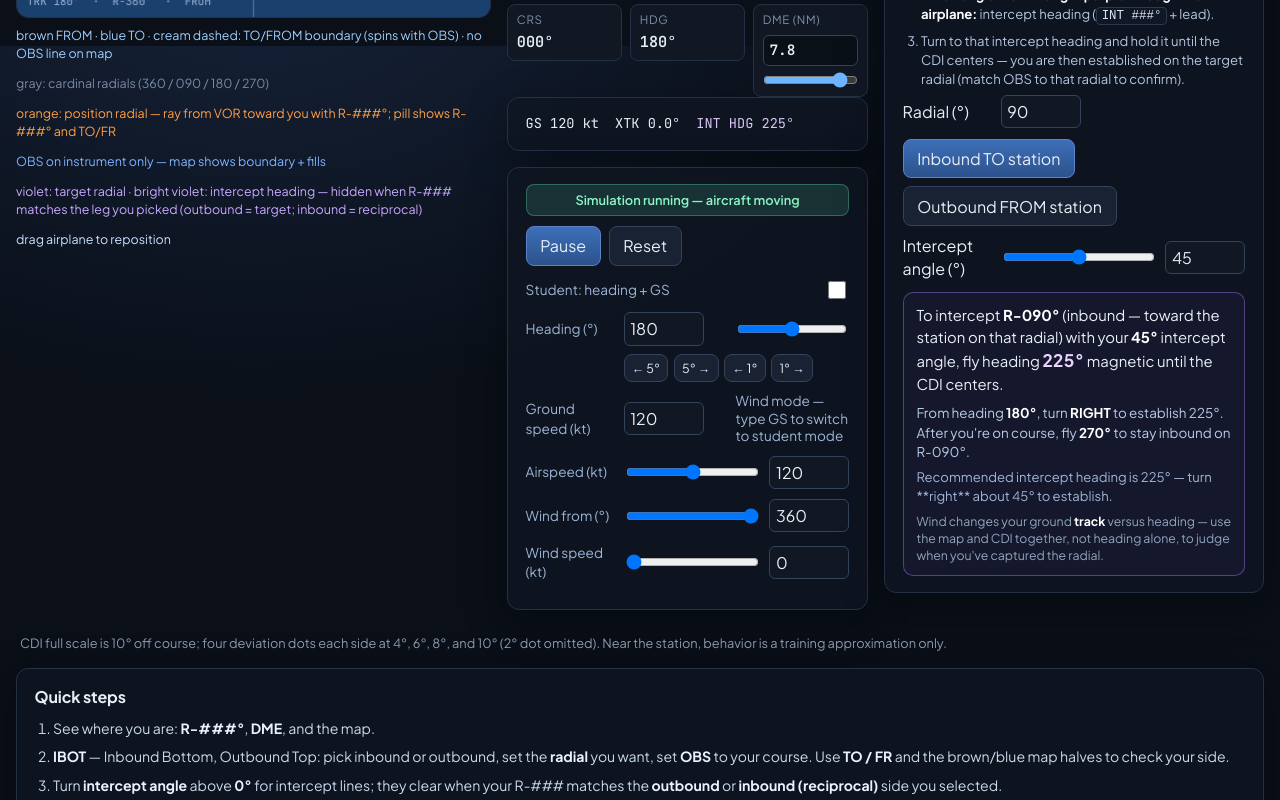
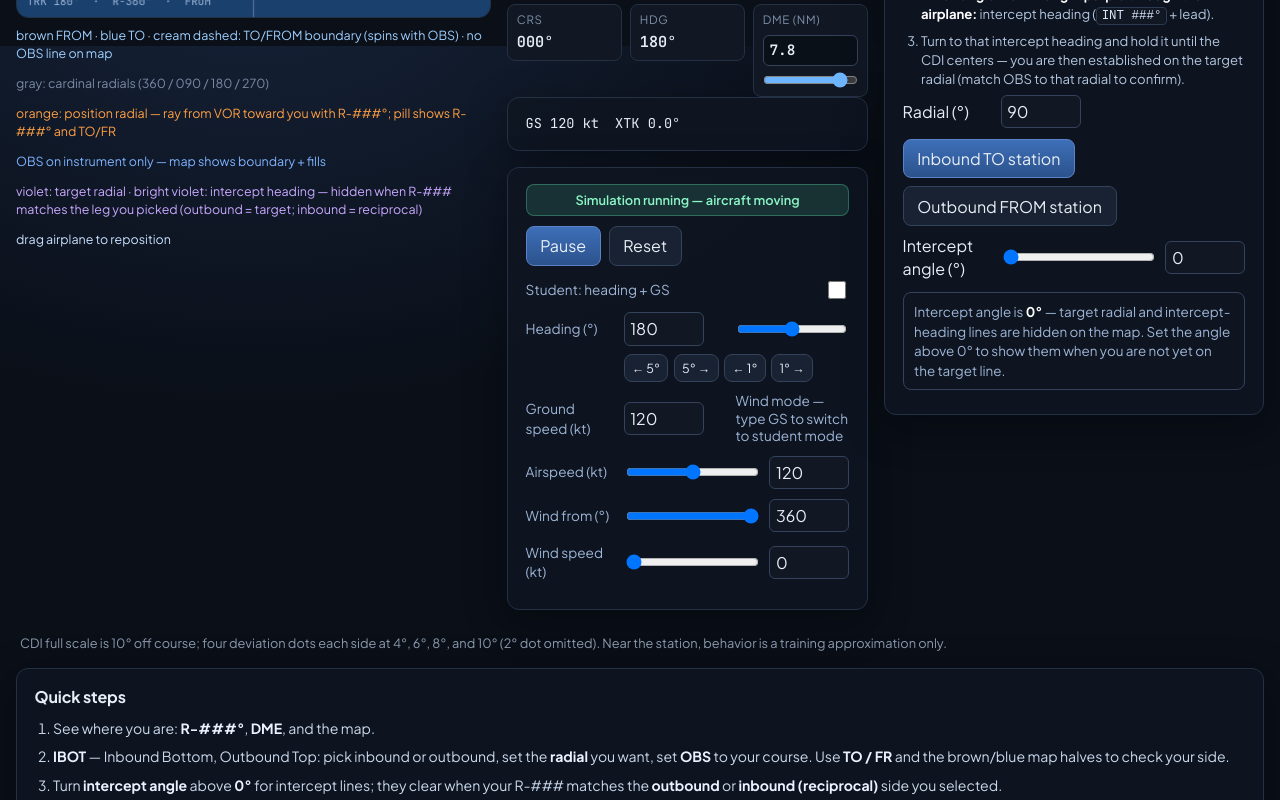
Before and after one commit to affan1121/VOR-Simulation, a React (Vite) app: page / in a window 1280 px wide. Shown: the part 754-1554 px from the top of the page. Built offline with nearby package versions, Linux system fonts and the light colour scheme.

Commit message:
Default intercept angle to 0° so map overlay is off until student enables it
Co-authored-by: Cursor <cursoragent@cursor.com>

```diff
--- a/src/App.tsx
+++ b/src/App.tsx
@@ -52,7 +52,7 @@ export default function App() {
   const [scenarioId, setScenarioId] = useState<ScenarioId>('free');
   const [targetRadial, setTargetRadial] = useState(90);
   const [interceptMode, setInterceptMode] = useState<InterceptMode>('INBOUND');
-  const [interceptAngle, setInterceptAngle] = useState(45);
+  const [interceptAngle, setInterceptAngle] = useState(0);
   const [randomExplain, setRandomExplain] = useState<string | null>(null);
 
   const activeScenario = useMemo(
```
